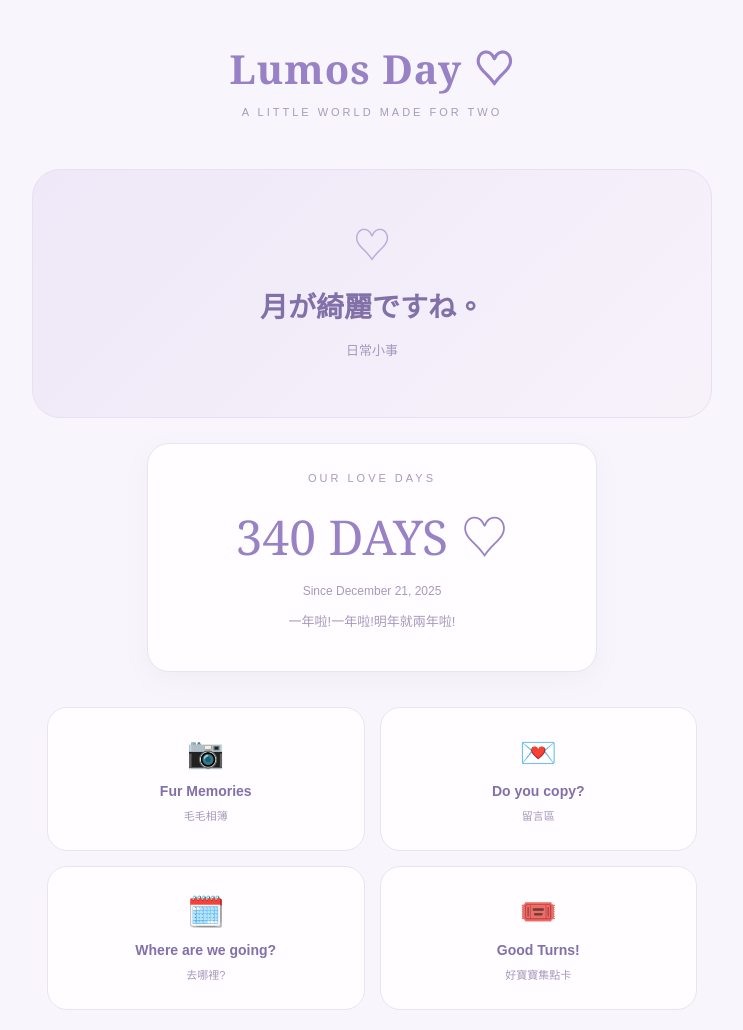
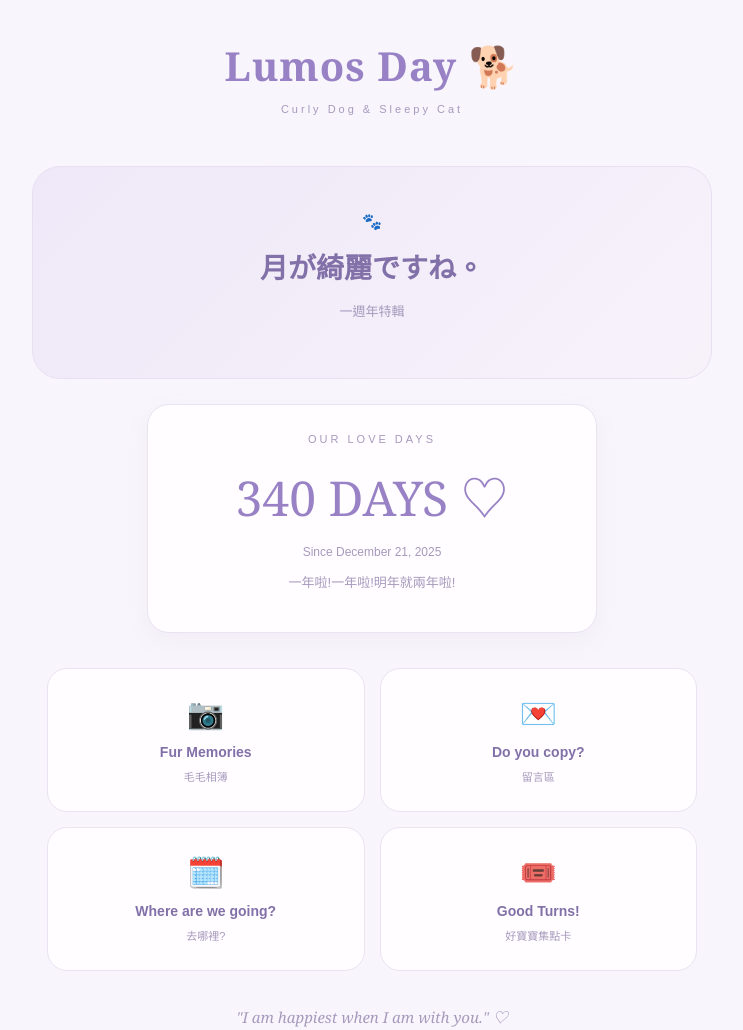
Before and after one commit to kaleylinisraccoon/lumos-day, a plain HTML site: page index.html in a window 1280 px wide. Shown: the top 1030 px of the page, without its empty margins (268-1011 px from the left). Drawn offline with Linux system fonts and the light colour scheme.

Commit message:
Update index.html

```diff
--- a/index.html
+++ b/index.html
@@ -179,16 +179,16 @@
 <body>
 
   <header>
-    <h1>Lumos Day ♡</h1>
-    <p>A LITTLE WORLD MADE FOR TWO</p>
+    <h1>Lumos Day 🐕</h1>
+    <p>Curly Dog & Sleepy Cat</p>
   </header>
 
   <main>
 
     <section class="hero">
-      <div class="heart">♡</div>
+      <div class="paw">🐾</div>
       <h2>月が綺麗ですね。</h2>
-      <p>日常小事</p>
+      <p>一週年特輯</p>
     </section>
 
     <section class="anniversary" style="text-align:center">
```
